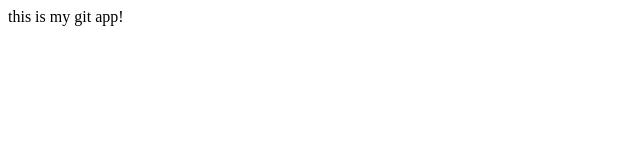
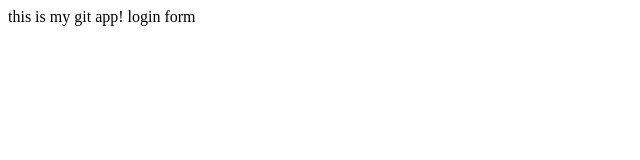
Before and after one commit to ravi199mu/mysampleapp, a plain HTML site: page index.html in a window 1280 px wide. Shown: the full height of the page, 0-640 px from the left. Drawn offline with Linux system fonts and the light colour scheme.

Commit message:
login form

```diff
--- /dev/null
+++ b/dir2/app2.js
@@ -0,0 +1 @@
+console.log("hello app2.js");
--- a/index.html
+++ b/index.html
@@ -5,5 +5,6 @@
 </head>
 <body>
 	this is my git app!
+	login form
 </body>
 </html>
```
Also changed, not shown: login.html (added, +1 -0 lines), log.txt (added).
